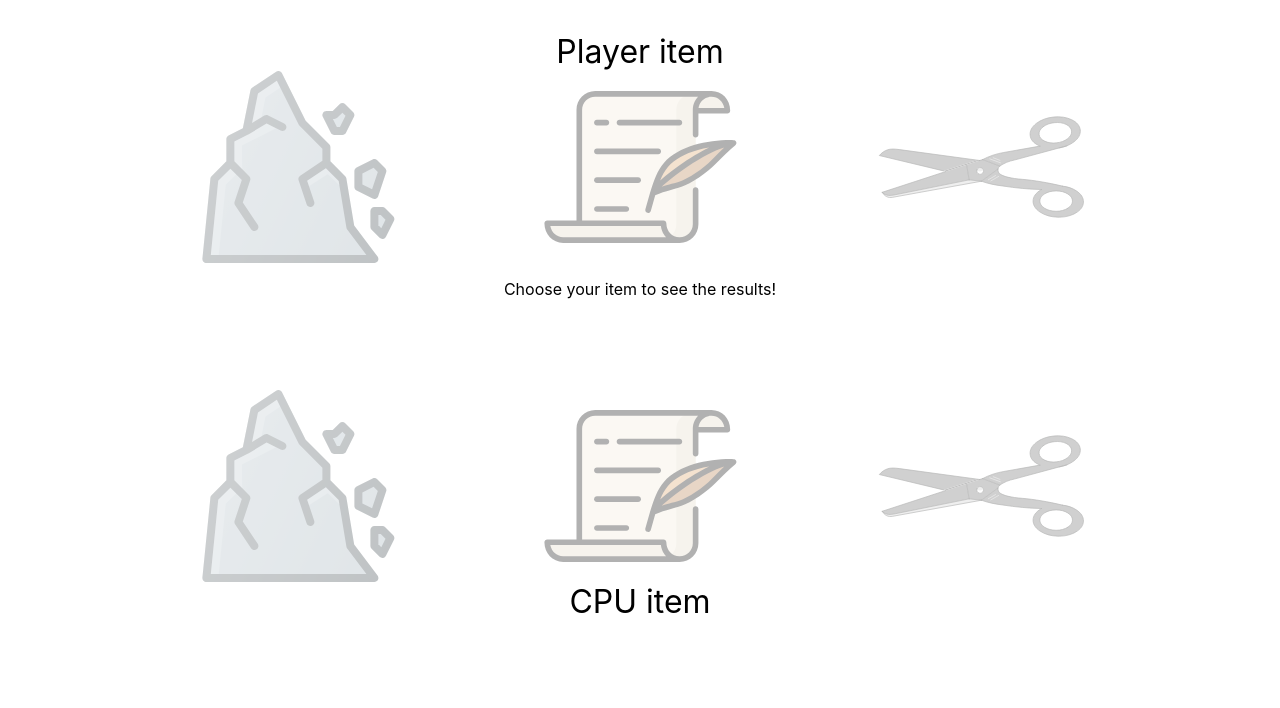
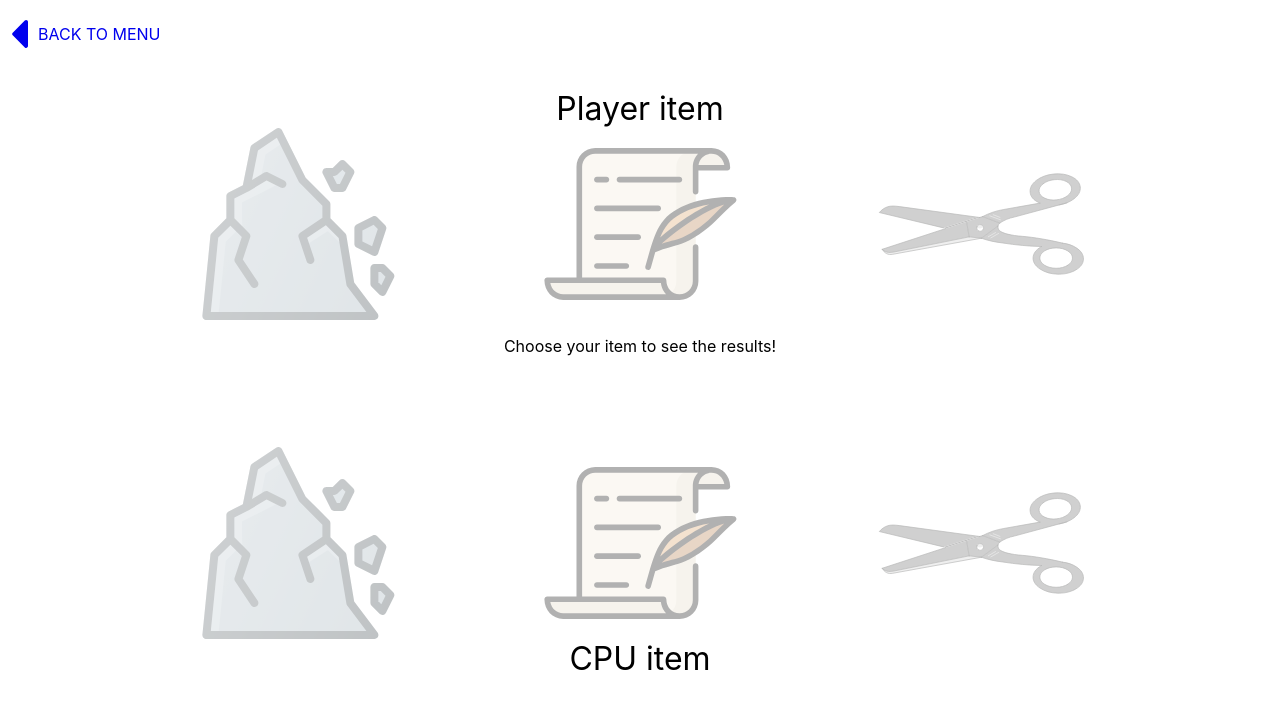
Before and after one commit to kkrisst/rock-paper-scissors, a React (Create React App) app: page /cpu in a window 1280 px wide. Shown: the top 708 px of the page. Built offline with nearby package versions, Linux system fonts and the light colour scheme.

Commit message:
Added a Header component with tests to be able to go back to the menu

```diff
--- /dev/null
+++ b/src/components/header/header.component.jsx
@@ -0,0 +1,21 @@
+import React from 'react';
+import { Link } from 'react-router-dom';
+
+import { FontAwesomeIcon } from '@fortawesome/react-fontawesome';
+
+import './header.styles.scss';
+
+const Header = () => {
+  return (
+    <div className='header'>
+      <Link to='/'>
+        <div className="icon">
+          <FontAwesomeIcon icon="caret-left" size={'3x'}/>
+        </div>
+        <div className='menu-item'>Back to menu</div>
+      </Link>
+    </div>
+  )
+};
+
+export default Header;
--- /dev/null
+++ b/src/components/header/header.styles.scss
@@ -0,0 +1,24 @@
+.header {
+  margin: 10px 0 0 10px;
+  height: 47px;
+
+  a:link {
+    text-decoration: none;
+  }
+
+  a:visited {
+    color: #555;
+  }
+
+  .icon {
+    display: inline-block;
+    margin-right: 10px;
+  }
+
+  .menu-item {
+    display: inline-block;
+    text-transform: uppercase;
+    vertical-align: bottom;
+    line-height: 47px;
+  }
+}
--- a/src/pages/cpu-page/cpu-page.component.jsx
+++ b/src/pages/cpu-page/cpu-page.component.jsx
@@ -1,5 +1,6 @@
 import React, { Component } from 'react';
 
+import Header from '../../components/header/header.component.jsx';
 import PlayerChoices from '../../components/player-choices/player-choices.component.jsx';
 
 import './cpu-page.styles.scss';
@@ -71,6 +72,8 @@ class CPUPage extends Component {
 
     return (
       <div className='cpu-page'>
+        <Header />
+        <div className='content'>
           <div className='title'>Player item</div>
           <PlayerChoices handleChoice={this.onChoice} interactive={waitingForChoice} selected={playerItem}/>
           {
@@ -86,6 +89,7 @@ class CPUPage extends Component {
           <PlayerChoices handleChoice={() => {}} interactive={false} selected={cpuItem} />
           <div className='title'>CPU item</div>
         </div>
+      </div>
     )
   }
 
--- a/src/pages/cpu-page/cpu-page.styles.scss
+++ b/src/pages/cpu-page/cpu-page.styles.scss
@@ -1,5 +1,7 @@
 .cpu-page,
 .player-page {
+
+  .content {
     text-align: center;
     margin-top: 4vh;
 
@@ -29,6 +31,7 @@
         -moz-transition: background-color 0.6s ease-out, color 0.3s, border-color 0.5s;
         -o-transition: background-color 0.6s ease-out, color 0.3s, border-color 0.5s;
         transition: background-color 0.6s ease-out, color 0.3s, border-color 0.5s;
+        text-transform: uppercase;
       }
 
       .new-game-button:hover {
@@ -38,3 +41,5 @@
       }
     }
   }
+
+}
--- a/src/pages/menu-page/menu-page.styles.scss
+++ b/src/pages/menu-page/menu-page.styles.scss
@@ -1,5 +1,5 @@
 .menu-page {
-  padding-top: 22vh;
+  padding-top: 18vh;
   text-align: center;
 
   .title {
@@ -23,6 +23,7 @@
       -moz-transition: background-color 0.6s ease-out, color 0.3s, border-color 0.5s;
       -o-transition: background-color 0.6s ease-out, color 0.3s, border-color 0.5s;
       transition: background-color 0.6s ease-out, color 0.3s, border-color 0.5s;
+      text-transform: uppercase;
     }
 
     .button:hover {
--- a/src/pages/player-page/player-page.component.jsx
+++ b/src/pages/player-page/player-page.component.jsx
@@ -1,5 +1,6 @@
 import React, { Component } from 'react';
 
+import Header from '../../components/header/header.component.jsx';
 import PlayerChoices from '../../components/player-choices/player-choices.component.jsx';
 
 import './player-page.styles.scss';
@@ -131,10 +132,12 @@ class PlayerPage extends Component {
   }
 
   render () {
-    const { waitingForChoice, player1Item, player2Item, countDown, counting } = this.state;
+    const { waitingForChoice, player1Item, player2Item } = this.state;
 
     return (
       <div className='player-page'>
+        <Header />
+        <div className='content'>
           <div className='title'>{`Player 1 item - use '${this.player1Keys[0]}', '${this.player1Keys[1]}' or '${this.player1Keys[2]}' keys to choose`}</div>
           <PlayerChoices handleChoice={this.onChoice} interactive={false} selected={player1Item}/>
           {
@@ -154,6 +157,7 @@ class PlayerPage extends Component {
           <PlayerChoices handleChoice={() => {}} interactive={false} selected={player2Item} />
           <div className='title'>{`Player 2 item - use '${this.player2Keys[0]}', '${this.player2Keys[1]}' or '${this.player2Keys[2]}' keys to choose`}</div>
         </div>
+      </div>
     )
   }
 
```
Also changed, not shown: 2 other files (tests, documents, lock files or other folders). Lines whose indentation alone changed are shown as unchanged.
